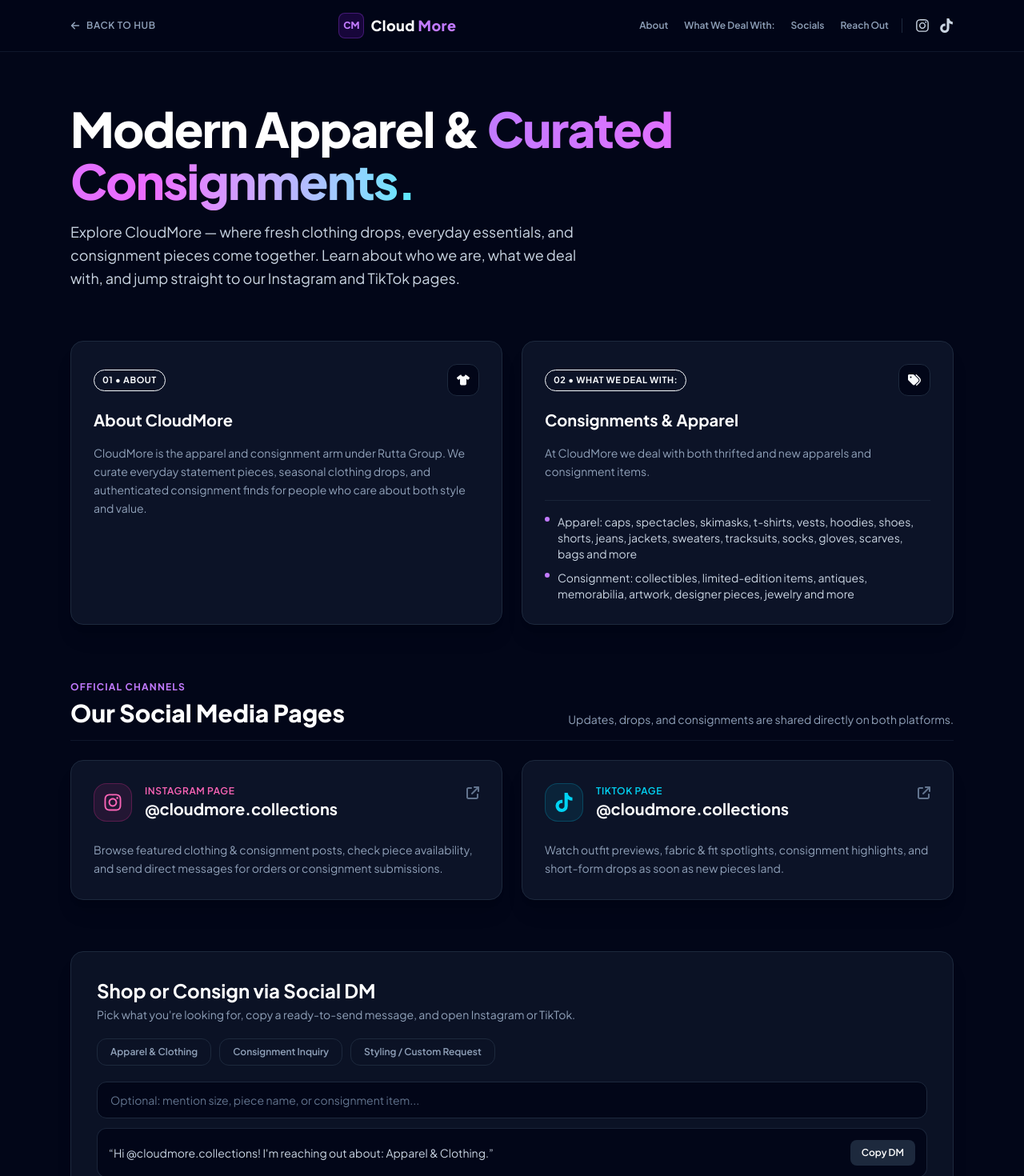
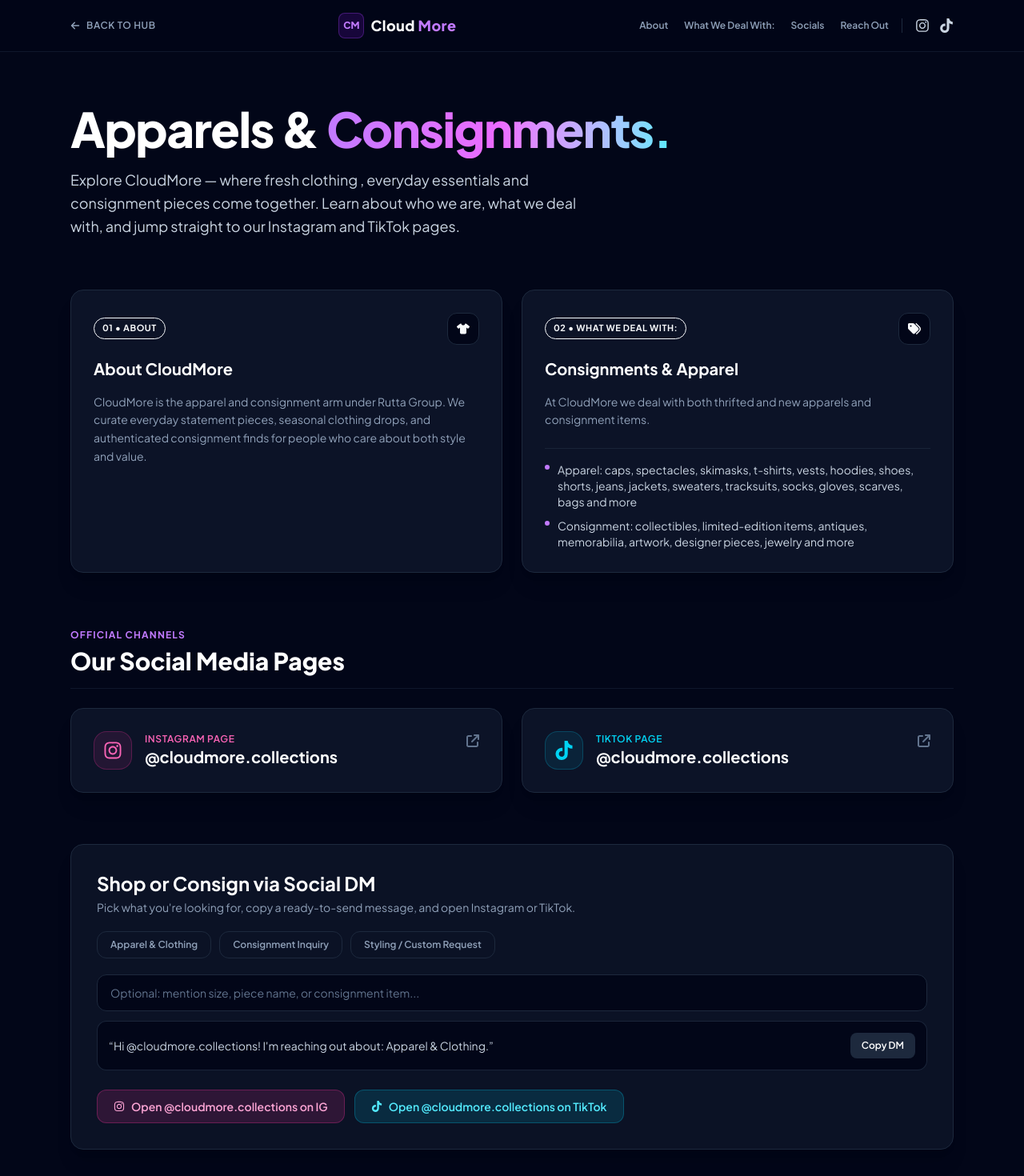
Before and after one commit to rutta254/rutta-website, a Next.js app: page /cloudmore-collections in a window 1280 px wide. Shown: the top 1470 px of the page at 80% size. Built offline with nearby package versions, Linux system fonts and the light colour scheme.

Commit message:
Update CloudMore page and hub link

```diff
--- a/src/app/(client)/cloudmore-collections/page.tsx
+++ b/src/app/(client)/cloudmore-collections/page.tsx
@@ -124,14 +124,14 @@ export default function CloudMoreCollectionsPage() {
         {/* Hero */}
         <section className="space-y-4">
           <h1 className="text-4xl sm:text-6xl font-black tracking-tight text-white leading-[1.08]">
-            Modern Apparel &amp;{' '}
+            Apparels &amp;{' '}
             <span className="bg-gradient-to-r from-purple-400 via-fuchsia-400 to-cyan-300 bg-clip-text text-transparent">
-              Curated Consignments.
+            Consignments.
             </span>
           </h1>
 
           <p className="text-slate-300 text-base sm:text-lg leading-relaxed max-w-2xl">
-            Explore CloudMore — where fresh clothing drops, everyday essentials, and
+            Explore CloudMore — where fresh clothing , everyday essentials and
             consignment pieces come together. Learn about who we are, what we deal with, and jump
             straight to our Instagram and TikTok pages.
           </p>
@@ -191,9 +191,6 @@ export default function CloudMoreCollectionsPage() {
                 Our Social Media Pages
               </h2>
             </div>
-            <p className="text-xs sm:text-sm text-slate-400">
-              Updates, drops, and consignments are shared directly on both platforms.
-            </p>
           </div>
 
           <div className="grid grid-cols-1 md:grid-cols-2 gap-6">
@@ -221,10 +218,6 @@ export default function CloudMoreCollectionsPage() {
                 <FaArrowUpRightFromSquare className="text-slate-500 group-hover:text-pink-400 transition mt-1" />
               </div>
 
-              <p className="text-sm text-slate-400 leading-relaxed">
-                Browse featured clothing &amp; consignment posts, check piece availability, and send
-                direct messages for orders or consignment submissions.
-              </p>
             </a>
 
             {/* TikTok Card */}
@@ -250,11 +243,6 @@ export default function CloudMoreCollectionsPage() {
                 </div>
                 <FaArrowUpRightFromSquare className="text-slate-500 group-hover:text-cyan-400 transition mt-1" />
               </div>
-
-              <p className="text-sm text-slate-400 leading-relaxed">
-                Watch outfit previews, fabric &amp; fit spotlights, consignment highlights, and
-                short-form drops as soon as new pieces land.
-              </p>
             </a>
           </div>
         </section>
```
